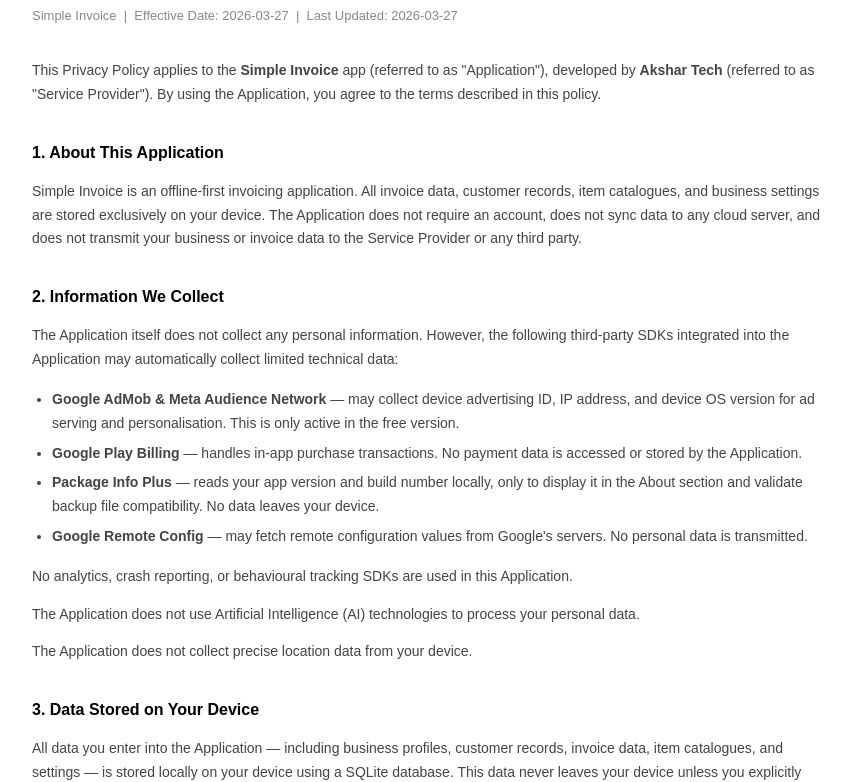
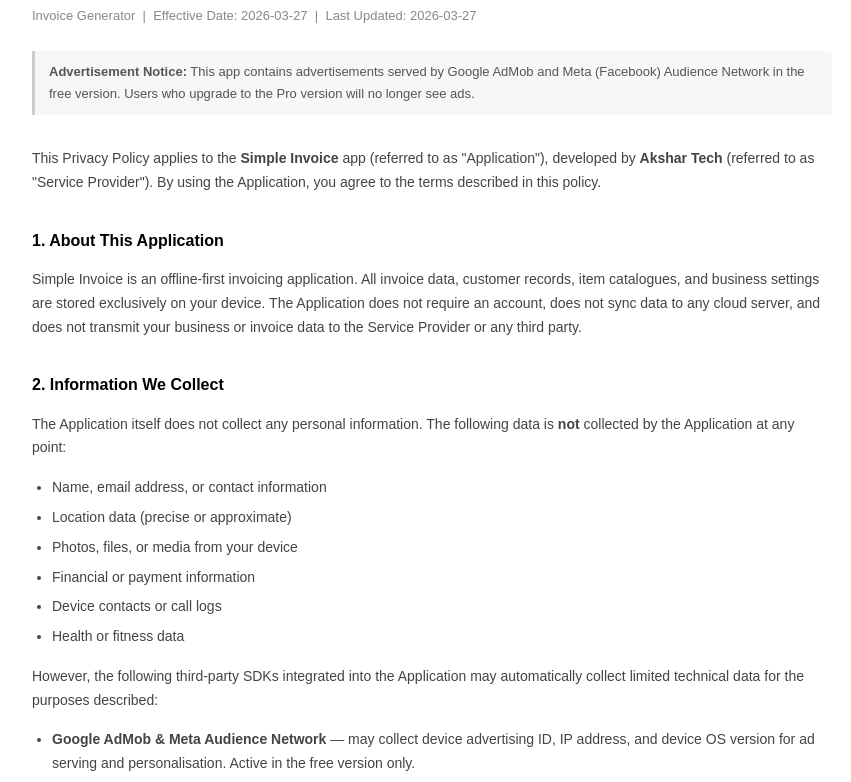
Before and after one commit to akshar-tech-solutions/akshar-tech-solutions.github.io, a plain HTML site: page privacy-policy/invoice-generator-offline.html in a window 1280 px wide. Shown: the part 105-887 px from the top of the page, without its empty margins (208-1059 px from the left). Drawn offline with Linux system fonts and the light colour scheme.

Commit message:
Update invoice-generator-offline.html

```diff
--- a/privacy-policy/invoice-generator-offline.html
+++ b/privacy-policy/invoice-generator-offline.html
@@ -3,7 +3,7 @@
 <head>
     <meta charset="UTF-8">
     <meta name="viewport" content="width=device-width, initial-scale=1.0">
-    <title>Privacy Policy - Simple Invoice</title>
+    <title>Privacy Policy - Invoice Generator</title>
     <style>
         body {
             font-family: Arial, sans-serif;
@@ -44,7 +44,16 @@
         .meta {
             font-size: 13px;
             color: #888;
+            margin-bottom: 24px;
+        }
+        .notice {
+            font-size: 13px;
+            color: #555;
+            background: #f7f7f7;
+            border-left: 3px solid #ccc;
+            padding: 10px 14px;
             margin-bottom: 32px;
+            border-radius: 0 4px 4px 0;
         }
         hr {
             border: none;
@@ -55,8 +64,12 @@
 </head>
 <body>
 
-<h1>Privacy Policy</h1>
-<p class="meta">Simple Invoice &nbsp;|&nbsp; Effective Date: 2026-03-27 &nbsp;|&nbsp; Last Updated: 2026-03-27</p>
+<h1>Privacy Policy Invoice Generator</h1>
+<p class="meta">Invoice Generator &nbsp;|&nbsp; Effective Date: 2026-03-27 &nbsp;|&nbsp; Last Updated: 2026-03-27</p>
+
+<p class="notice">
+    <strong>Advertisement Notice:</strong> This app contains advertisements served by Google AdMob and Meta (Facebook) Audience Network in the free version. Users who upgrade to the Pro version will no longer see ads.
+</p>
 
 <p>
     This Privacy Policy applies to the <strong>Simple Invoice</strong> app (referred to as "Application"),
@@ -74,13 +87,25 @@
 
 <h2>2. Information We Collect</h2>
 <p>
-    The Application itself does not collect any personal information. However, the following
-    third-party SDKs integrated into the Application may automatically collect limited technical data:
+    The Application itself does not collect any personal information. The following data is
+    <strong>not</strong> collected by the Application at any point:
+</p>
+<ul>
+    <li>Name, email address, or contact information</li>
+    <li>Location data (precise or approximate)</li>
+    <li>Photos, files, or media from your device</li>
+    <li>Financial or payment information</li>
+    <li>Device contacts or call logs</li>
+    <li>Health or fitness data</li>
+</ul>
+<p>
+    However, the following third-party SDKs integrated into the Application may automatically
+    collect limited technical data for the purposes described:
 </p>
 <ul>
     <li><strong>Google AdMob &amp; Meta Audience Network</strong> — may collect device advertising ID,
-        IP address, and device OS version for ad serving and personalisation. This is only active
-        in the free version.</li>
+        IP address, and device OS version for ad serving and personalisation. Active in the free
+        version only.</li>
     <li><strong>Google Play Billing</strong> — handles in-app purchase transactions. No payment data
         is accessed or stored by the Application.</li>
     <li><strong>Package Info Plus</strong> — reads your app version and build number locally, only to
@@ -94,9 +119,6 @@
 </p>
 <p>
     The Application does not use Artificial Intelligence (AI) technologies to process your personal data.
-</p>
-<p>
-    The Application does not collect precise location data from your device.
 </p>
 
 <h2>3. Data Stored on Your Device</h2>
@@ -198,8 +220,7 @@
 </p>
 <p>
     To request deletion of any data you may have shared with the Service Provider directly
-    (e.g. via support email), please contact us at:
-    <a href="&#109;&#97;&#105;&#108;&#116;&#111;&#58;&#109;&#117;&#110;&#103;&#97;&#114;&#97;&#103;&#104;&#97;&#110;&#115;&#104;&#121;&#97;&#109;&#51;&#64;&#103;&#109;&#97;&#105;&#108;&#46;&#99;&#111;&#109;">mungaraghanshyam3&#64;gmail&#46;com</a>
+    (e.g. via support email), please contact us at the email address listed in Section 13.
 </p>
 
 <h2>12. Changes to This Policy</h2>
```
